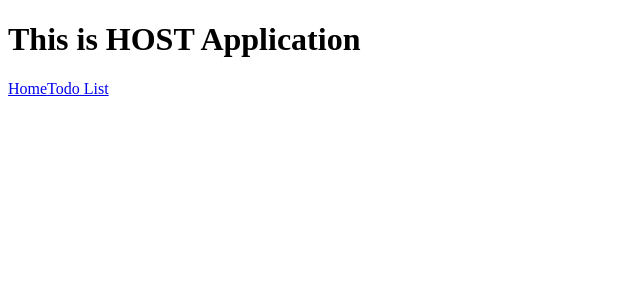
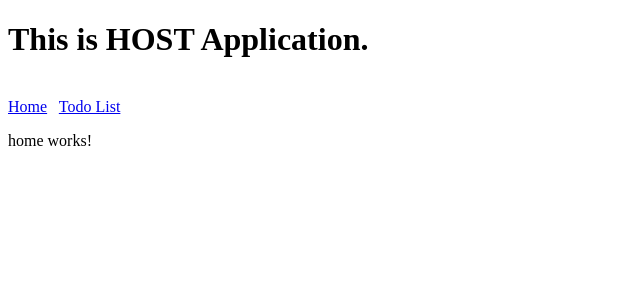
Before and after one commit to wallacewolv/mono-workspace, an Angular app: page /home in a window 1280 px wide. Before the commit this address led to /. Shown: the top 300 px of the page, without its empty margins (0-640 px from the left). Built offline with nearby package versions, Linux system fonts and the light colour scheme.

Commit message:
feat: Add routes and layout host app

```diff
--- a/projects/host-app/src/app/app-routing.module.ts
+++ b/projects/host-app/src/app/app-routing.module.ts
@@ -1,10 +1,16 @@
 import { NgModule } from '@angular/core';
 import { RouterModule, Routes } from '@angular/router';
+import { HomeComponent } from './home/home.component';
+import { TodoComponent } from './todo/todo.component';
 
-const routes: Routes = [];
+const routes: Routes = [
+  { path: '', redirectTo: '/home', pathMatch: 'full' },
+  { path: 'home', component: HomeComponent },
+  { path: 'todo-list', component: TodoComponent },
+];
 
 @NgModule({
   imports: [RouterModule.forRoot(routes)],
-  exports: [RouterModule]
+  exports: [RouterModule],
 })
-export class AppRoutingModule { }
+export class AppRoutingModule {}
--- a/projects/host-app/src/app/app.component.html
+++ b/projects/host-app/src/app/app.component.html
@@ -1,4 +1,6 @@
-<h1>This is HOST Application</h1>
+<h1>This is HOST Application.</h1>
+<br />
+<a routerLink="/">Home</a>&nbsp;&nbsp;
+<a routerLink="/todo-list">Todo List</a>
 
-<a routerLink="/">Home</a>
-<a routerLink="/todo-list">Todo List</a>
+<router-outlet></router-outlet>
```
